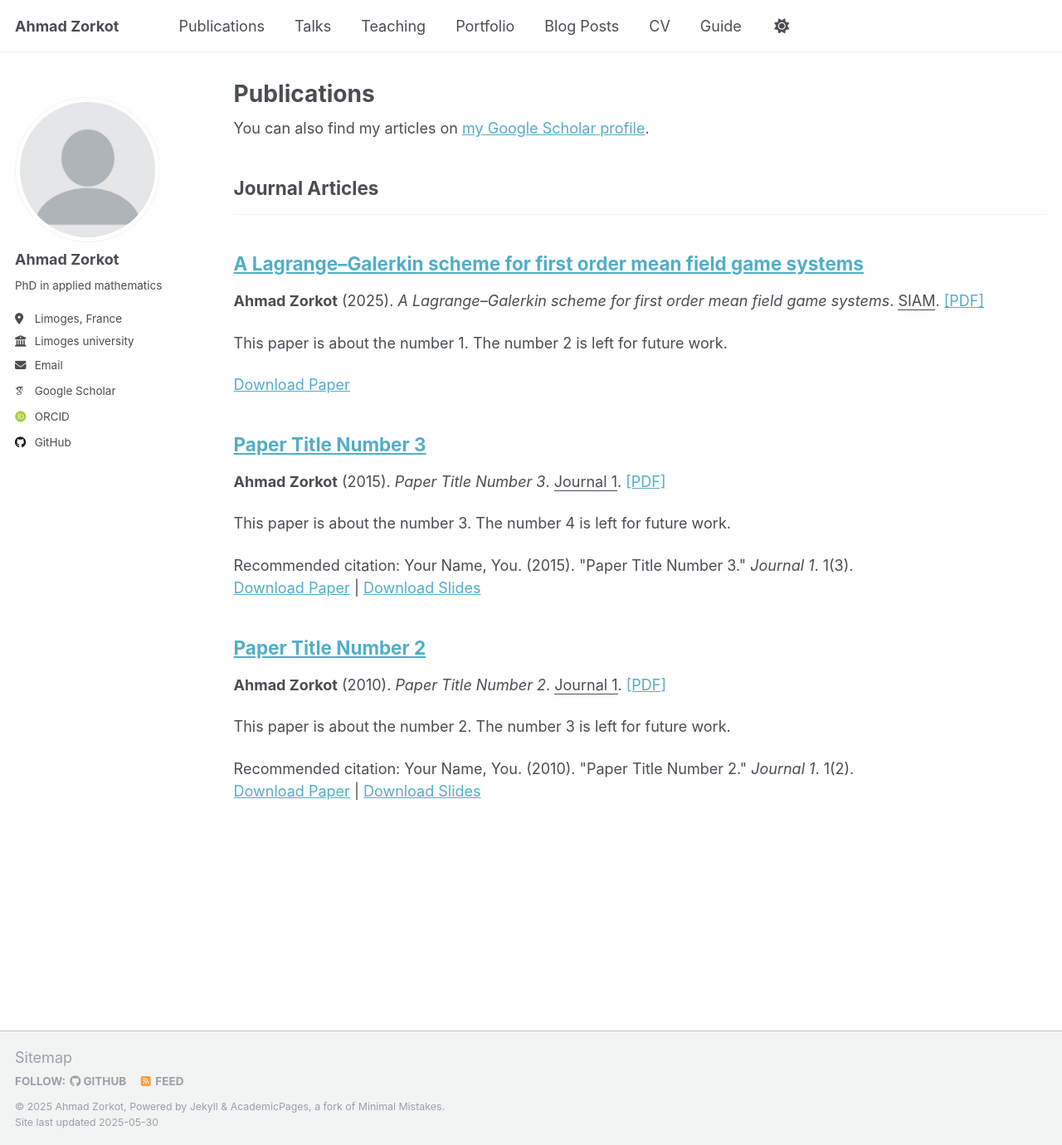
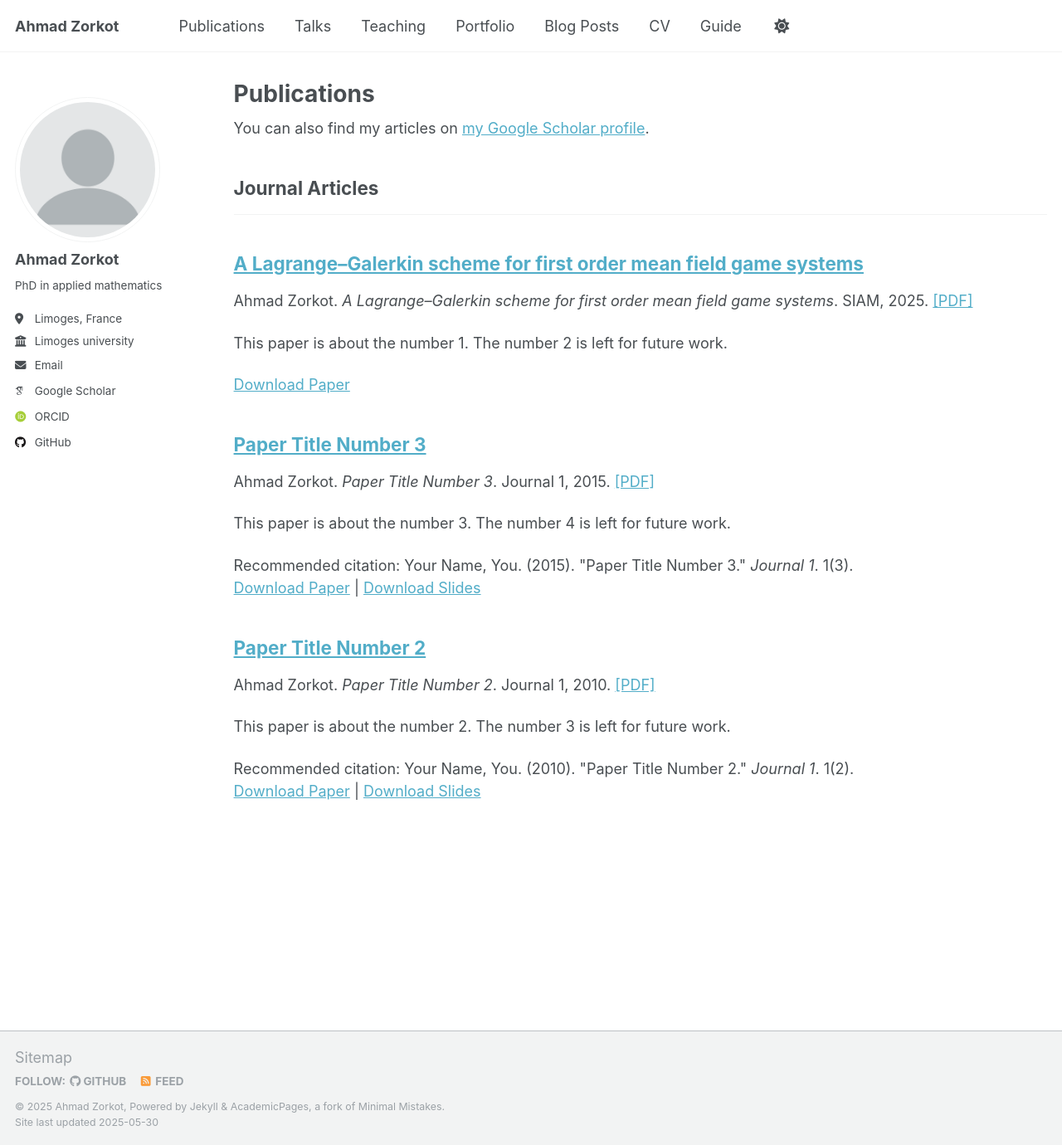
Before and after one commit to ahmadzorkot/ahmadzorkot.github.io, a Jekyll site: the page built from _pages/publications.html, in a window 1280 px wide and 1380 px high. Shown: the whole window at 83% size. Built offline with Jekyll 4.4.1, drawn with Linux system fonts in a browser that asks for light colours; some web fonts are replaced.

Commit message:
Update archive-single.html

```diff
--- a/_includes/archive-single.html
+++ b/_includes/archive-single.html
@@ -42,12 +42,10 @@
       <p> {{ post.type }}, <i>{{ post.venue }}</i>, {{ post.date | default: "1900-01-01" | date: "%Y" }} </p>
 
     {% elsif post.collection == 'publications' %}
-      {% assign author = post.author | default: site.author.name %}
+      {% assign author = post.author | default: "Ahmad Zorkot" %}
       {% assign year = post.date | default: "1900-01-01" | date: "%Y" %}
       <p>
-        <strong>{{ author }}</strong> ({{ year }}).
-        <em>{{ post.title }}</em>.
-        <u>{{ post.venue }}</u>.
+        {{ author }}. <em>{{ post.title }}</em>. {{ post.venue }}, {{ year }}.
         {% if post.paperurl %}
           <a href="{{ post.paperurl }}" target="_blank">[PDF]</a>
         {% endif %}
```
